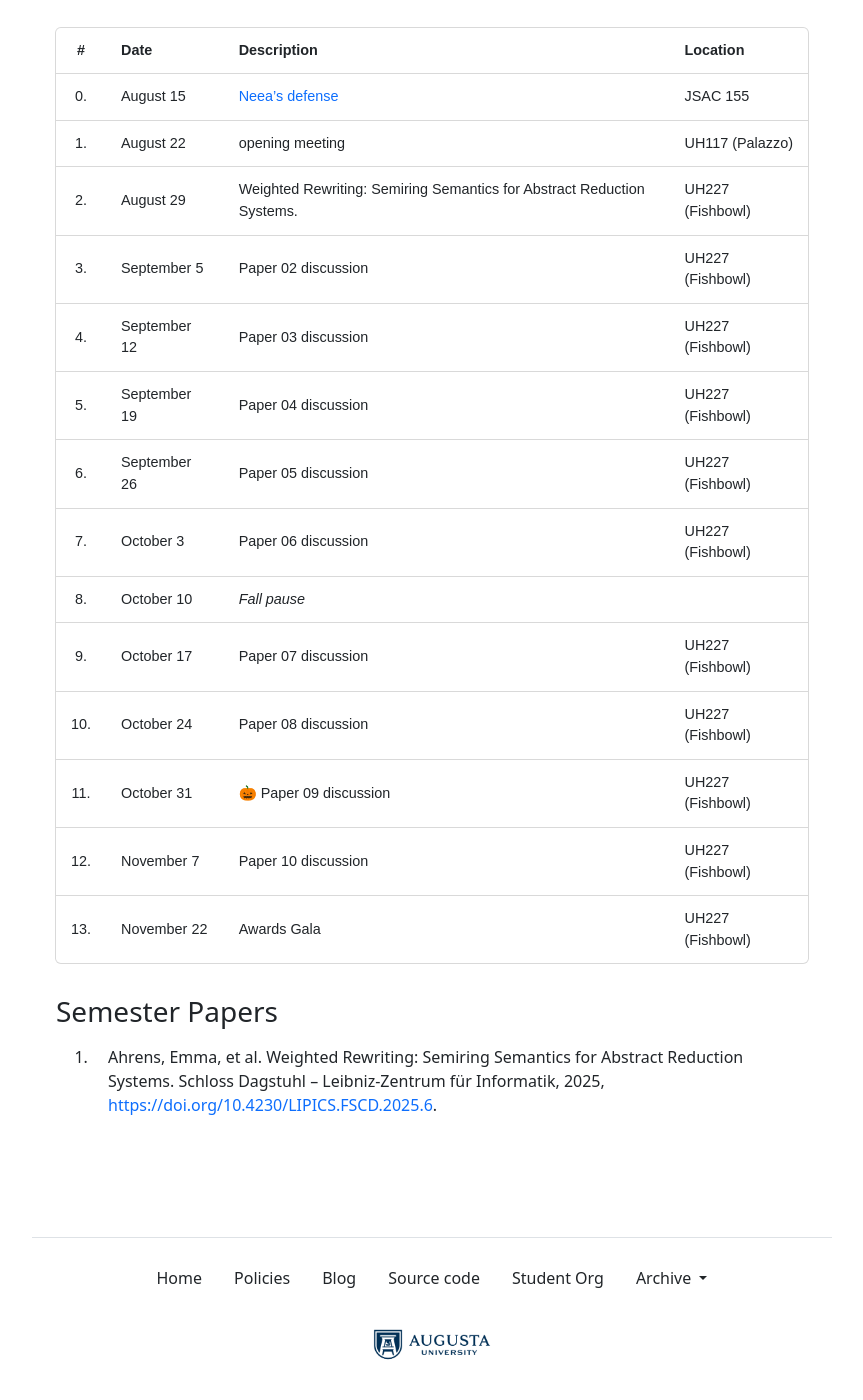
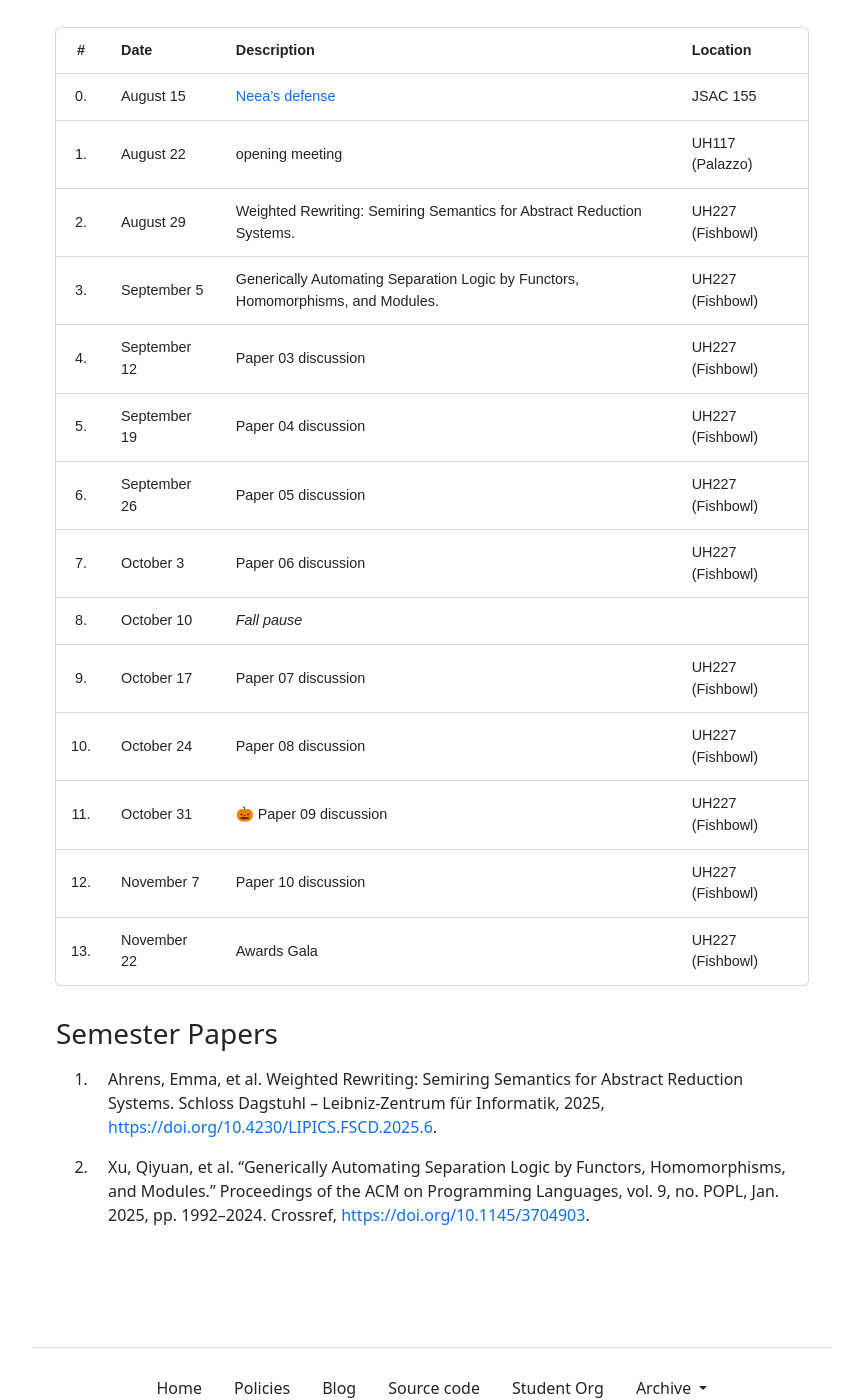
Before and after one commit to the-au-forml-lab/plgroup, a Jekyll site: the page built from docs/index.md, in a window 1280 px wide and 1400 px high, scrolled down 632 px. Shown: the whole window, without its empty margins (208-1071 px from the left). Built offline with Jekyll 4.4.1, drawn with Linux system fonts in a browser that asks for light colours.

Commit message:
[create-pull-request] automated change

```diff
--- a/data/history.txt
+++ b/data/history.txt
@@ -48,3 +48,4 @@
 10.1145/3656421
 10.1145/3689745
 10.4230/LIPICS.FSCD.2025.6
+10.1145/3704903
--- a/docs/index.md
+++ b/docs/index.md
@@ -32,7 +32,7 @@ organization.
 | 0.  | August 15    | [Neea's defense][1]    | JSAC 155         |
 | 1.  | August 22    | opening meeting        | UH117 (Palazzo)  |
 | 2.  | August 29    | Weighted Rewriting: Semiring Semantics for Abstract Reduction Systems.    | UH227 (Fishbowl) |
-| 3.  | September 5  | Paper 02 discussion    | UH227 (Fishbowl) |
+| 3.  | September 5  | Generically Automating Separation Logic by Functors, Homomorphisms, and Modules.    | UH227 (Fishbowl) |
 | 4.  | September 12 | Paper 03 discussion    | UH227 (Fishbowl) |
 | 5.  | September 19 | Paper 04 discussion    | UH227 (Fishbowl) |
 | 6.  | September 26 | Paper 05 discussion    | UH227 (Fishbowl) |
--- a/docs/papers.md
+++ b/docs/papers.md
@@ -1 +1,2 @@
 1. Ahrens, Emma, et al. Weighted Rewriting: Semiring Semantics for Abstract Reduction Systems. Schloss Dagstuhl – Leibniz-Zentrum für Informatik, 2025, <https://doi.org/10.4230/LIPICS.FSCD.2025.6>.
+1. Xu, Qiyuan, et al. “Generically Automating Separation Logic by Functors, Homomorphisms, and Modules.” Proceedings of the ACM on Programming Languages, vol. 9, no. POPL, Jan. 2025, pp. 1992–2024. Crossref, <https://doi.org/10.1145/3704903>.
```
